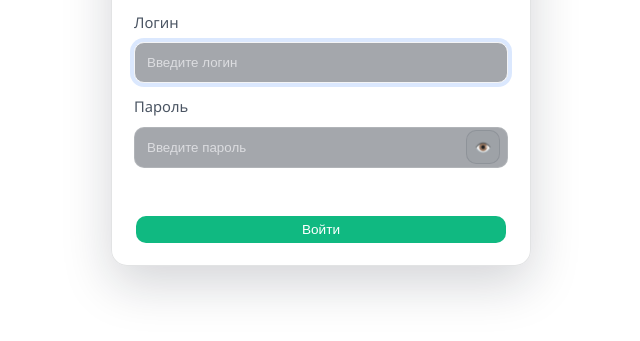
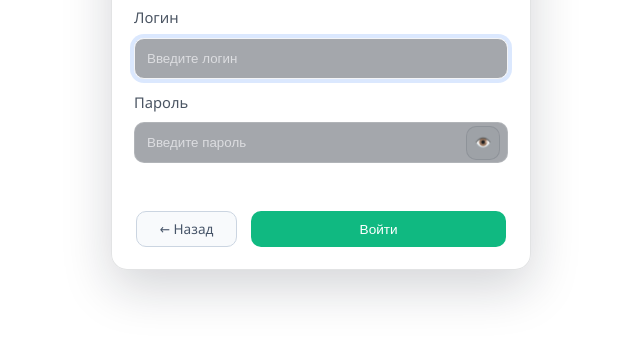
Before and after one commit to igorkandrat13-tech/med-timers, a website: page public/auth/login.html in a window 1280 px wide. Shown: the part 313-654 px from the top of the page, without its empty margins (319-959 px from the left). Drawn offline with Linux system fonts and the light colour scheme.

Commit message:
auth back button

```diff
--- a/public/auth/auth.css
+++ b/public/auth/auth.css
@@ -204,6 +204,21 @@ body {
   justify-content: stretch;
 }
 
+.auth-actions-row {
+  width: 100%;
+  display: flex;
+  gap: 10px;
+}
+
+.auth-back {
+  width: 140px;
+  display: inline-flex;
+  align-items: center;
+  justify-content: center;
+  border-radius: 10px;
+  text-decoration: none;
+}
+
 .auth-submit {
   width: 100%;
   border-radius: 10px;
--- a/public/auth/login.html
+++ b/public/auth/login.html
@@ -59,7 +59,10 @@
       </div>
 
       <div class="auth-actions">
-        <button class="btn btn-save auth-submit" id="login-btn">Войти</button>
+        <div class="auth-actions-row">
+          <a class="btn btn-cancel auth-back" href="/" id="back-btn">← Назад</a>
+          <button class="btn btn-save auth-submit" id="login-btn">Войти</button>
+        </div>
       </div>
     </section>
   </main>
```
